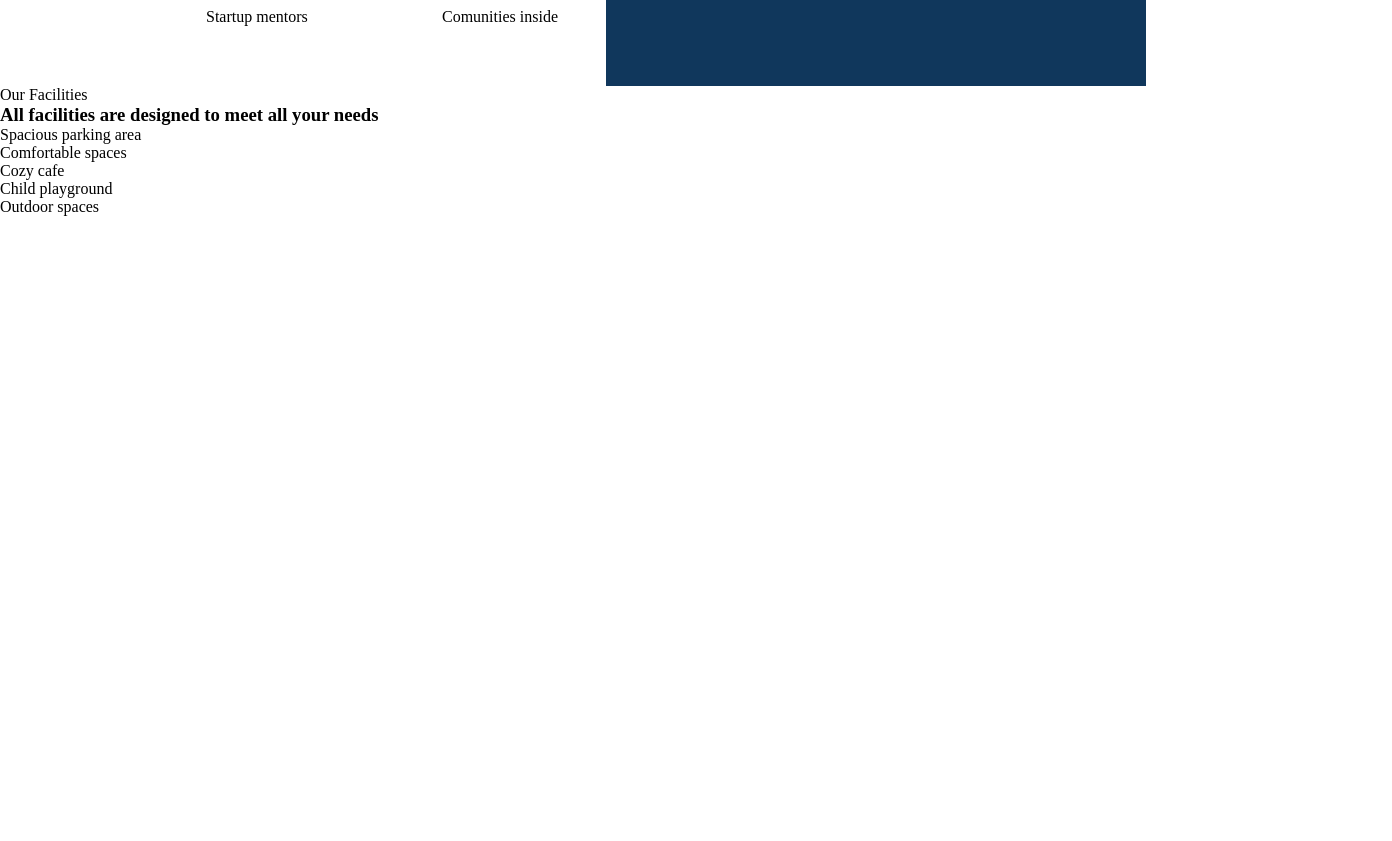
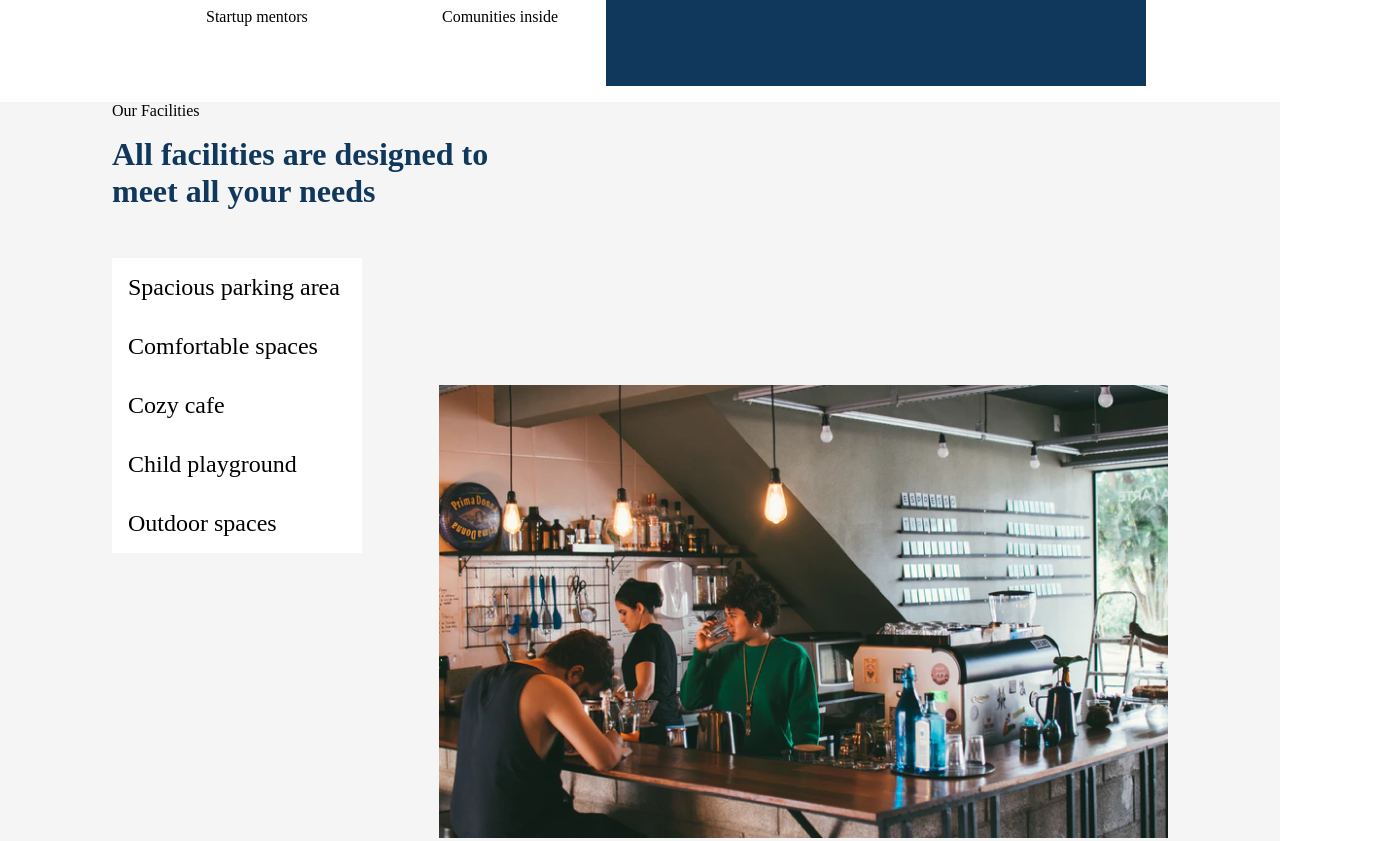
Before and after one commit to TiaanSM/Frispes-Landing-Page, a plain HTML site: page src/index.html in a window 1280 px wide. Shown: the part 1902-2743 px from the top of the page, 1392 px wide, since content can reach past the window. Before the commit the page ends 2136 px from the top, so only its background shows below. Drawn offline with Linux system fonts and the light colour scheme.

Commit message:
Finished facilities layout for desktop.

```diff
--- a/src/index.html
+++ b/src/index.html
@@ -106,6 +106,7 @@
                     </div>
                 </div>
             </div>
+            <!-- improve design, clean code, responsiveness, slider -->
     </section>
 
     <section class="section-2">
@@ -205,24 +206,28 @@
             <h3 class="text-title">We revolutionize your workspace</h3>
             <p class="bottom-text">With a decade of insights and expertise, wehave decided to reimagine co-working space, designed to help a new startup grow and realize their ideas so that they can have an impact on people.</p>
         </div>
+        <!-- neaten up design, clean code, naming improve  -->
     </section>
 
-    <section>
-        <div>
-            <p>Our Facilities</p>
-            <h3>All facilities are designed to meet all your needs</h3>
+    <section class="facilities">
+        <div class="facilities-heading">
+            <p class="fac-text-intro">Our Facilities</p>
+            <h3 class="fac-title">All facilities are designed to<br> meet all your needs</h3>
         </div>
-            <div>
-                <ul>
-                    <li><p>Spacious parking area</p></li>
-                    <li><p>Comfortable spaces</p></li>
-                    <li><p>Cozy cafe</p></li>
-                    <li><p>Child playground</p></li>
-                    <li><p>Outdoor spaces</p></li>
+            <div class="fac-spaces">
+                <ul class="fac-place-list">
+                    <li><p class="fac-place">Spacious parking area</p></li>
+                    <li><p class="fac-place">Comfortable spaces</p></li>
+                    <li><p class="fac-place">Cozy cafe</p></li>
+                    <li><p class="fac-place">Child playground</p></li>
+                    <li><p class="fac-place">Outdoor spaces</p></li>
                 </ul>
             </div>
-            <img src="" alt="">
+            <img src="../images/Rectangle 17 (1).png" class="fac-image" alt="">
+            <!-- neaten up code, get more images for fac-places, neaten up design, make responsive -->
     </section>
+
+    <div class="test"></div>
 
     <script src="/src/main.js"></script>
 </body>
--- a/src/styles.css
+++ b/src/styles.css
@@ -312,10 +312,70 @@ li {
     font-size: 1.5rem;
 }
 
-.test-page {
+
+
+.facilities {
+    width: 100vw;
+    height: 100vh;
+    background-color: whitesmoke;
+    position: relative;
+}
+
+.facilities-heading {
+    width: 100%;
+    height: auto;
+    margin-left: 7rem;
+}
+
+.fac-text-intro {
+    font-size: 1rem;
+    margin-top: 1rem;
+}
+
+.fac-title {
+    color: #10375c;
+    font-size: 2rem;
+    margin-top: 1rem;
+}
+
+.fac-spaces {
+    width: 250px;
+    height: auto;
+    background-color: white;
+    margin-left: 7rem;
+    margin-top: 3rem;
+}
+
+.fac-place-list {
+    width: auto;
+    height: auto;
+    display: grid;
+    grid-template-columns: 100%;
+    grid-template-rows: 1fr 1fr 1fr 1fr 1fr;
+}
+
+.fac-place {
+    width: auto;
+    font-size: 1.5rem;
+    padding: 1rem;
+}
+
+.fac-place:hover {
+    background-color: orangered;
+    color: white;
+}
+
+.fac-image {
+    position: absolute;
+    bottom: 4rem;
+    right: 7rem;
+}
+
+.test {
     width: 100vw;
     height: 100vh;
     background-color: black;
+    margin-top: 2rem;
 }
 
 /* Media query */
```
